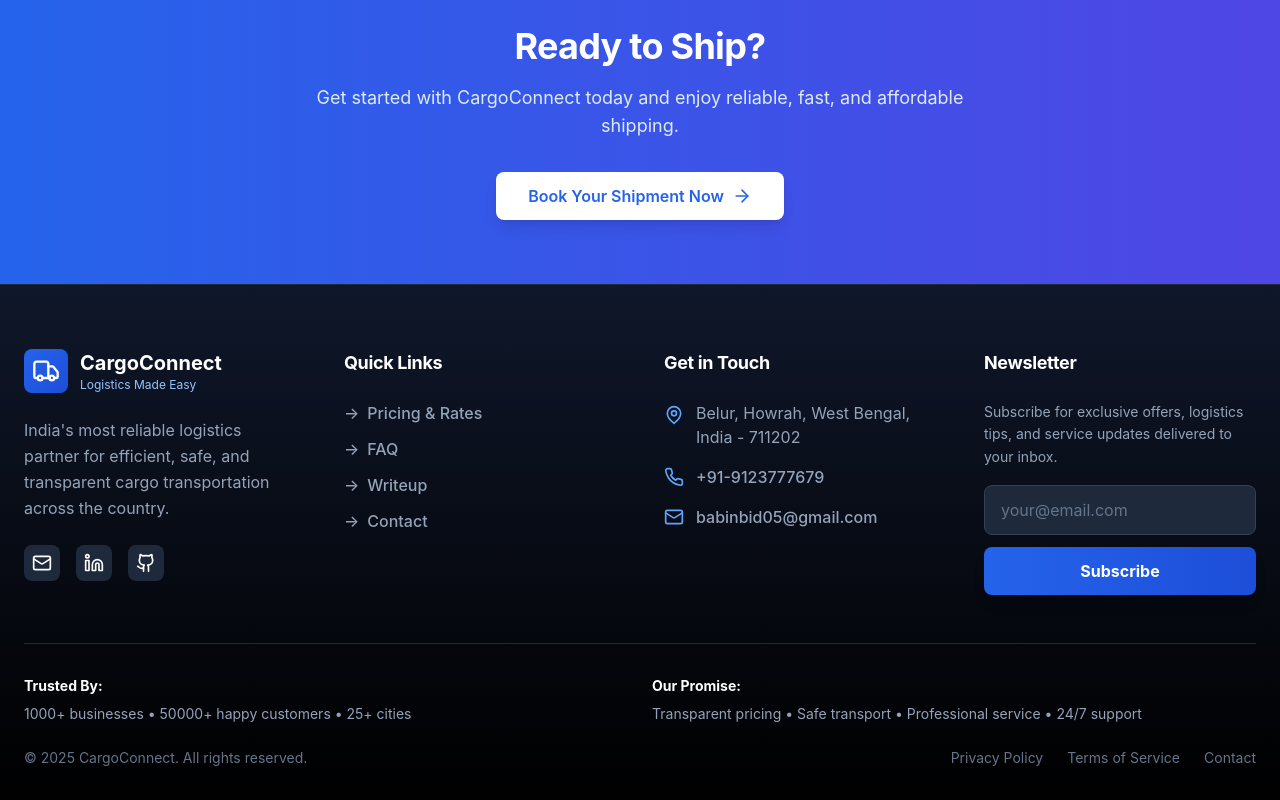
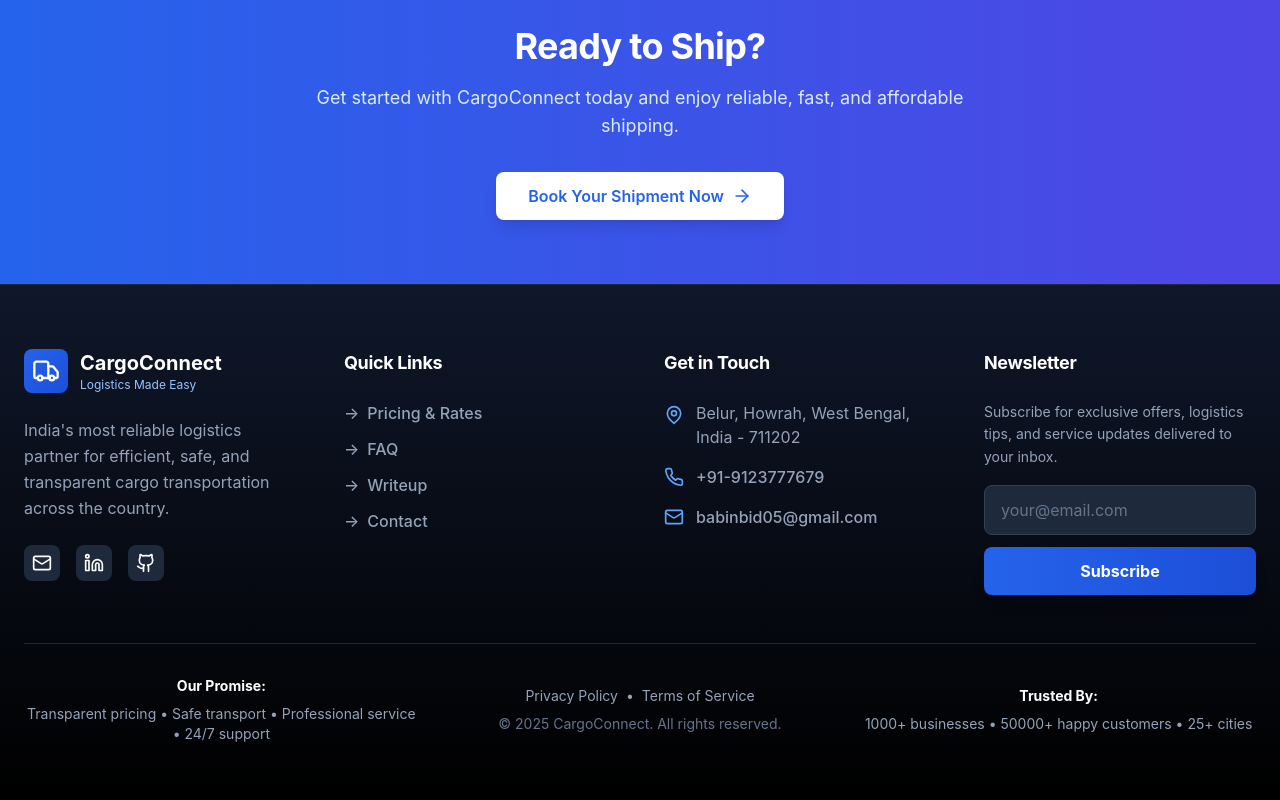
Before and after one commit to KGFCH2/CargoConnect, a React (Vite) app: page / in a window 1280 px wide. Shown: the part 3246-4046 px from the top of the page. Built offline with nearby package versions, Linux system fonts and the light colour scheme.

Commit message:
Updated Footer File

```diff
--- a/src/components/Footer.tsx
+++ b/src/components/Footer.tsx
@@ -158,25 +158,24 @@ const Footer: React.FC = () => {
         </div>
 
         <div className="border-t border-slate-800 dark:border-slate-900 pt-8">
-          <div className="grid md:grid-cols-2 gap-6 mb-6">
-            <div className="text-slate-400 dark:text-slate-500 text-sm hover:text-slate-300 dark:hover:text-slate-400 transition-colors duration-300">
-              <p className="font-bold text-white mb-2">Trusted By:</p>
-              <p>1000+ businesses • 50000+ happy customers • 25+ cities</p>
-            </div>
-            <div className="text-slate-400 dark:text-slate-500 text-sm text-right md:text-left hover:text-slate-300 dark:hover:text-slate-400 transition-colors duration-300">
+          <div className="grid md:grid-cols-3 gap-6 mb-6 items-center">
+            <div className="text-center text-slate-400 dark:text-slate-500 text-sm">
               <p className="font-bold text-white mb-2">Our Promise:</p>
               <p>Transparent pricing • Safe transport • Professional service • 24/7 support</p>
             </div>
-          </div>
 
-          <div className="flex flex-col md:flex-row justify-between items-center gap-4">
-            <p className="text-slate-500 dark:text-slate-600 text-sm">
-              &copy; {new Date().getFullYear()} CargoConnect. All rights reserved.
-            </p>
-            <div className="flex gap-6 text-sm text-slate-500 dark:text-slate-600">
-              <a href="#" className="hover:text-blue-400 dark:hover:text-blue-400 transition-colors">Privacy Policy</a>
-              <a href="#" className="hover:text-blue-400 dark:hover:text-blue-400 transition-colors">Terms of Service</a>
-              <a href="#" className="hover:text-blue-400 dark:hover:text-blue-400 transition-colors">Contact</a>
+            <div className="text-center text-slate-400 dark:text-slate-500 text-sm">
+              <p className="mb-2">
+                <Link to="/privacy" className="hover:text-blue-400 dark:hover:text-blue-400 transition-colors">Privacy Policy</Link>
+                <span className="mx-2">•</span>
+                <Link to="/terms" className="hover:text-blue-400 dark:hover:text-blue-400 transition-colors">Terms of Service</Link>
+              </p>
+              <p className="text-slate-500 dark:text-slate-600 text-sm">© 2025 CargoConnect. All rights reserved.</p>
+            </div>
+
+            <div className="text-center text-slate-400 dark:text-slate-500 text-sm">
+              <p className="font-bold text-white mb-2">Trusted By:</p>
+              <p>1000+ businesses • 50000+ happy customers • 25+ cities</p>
             </div>
           </div>
         </div>
```
